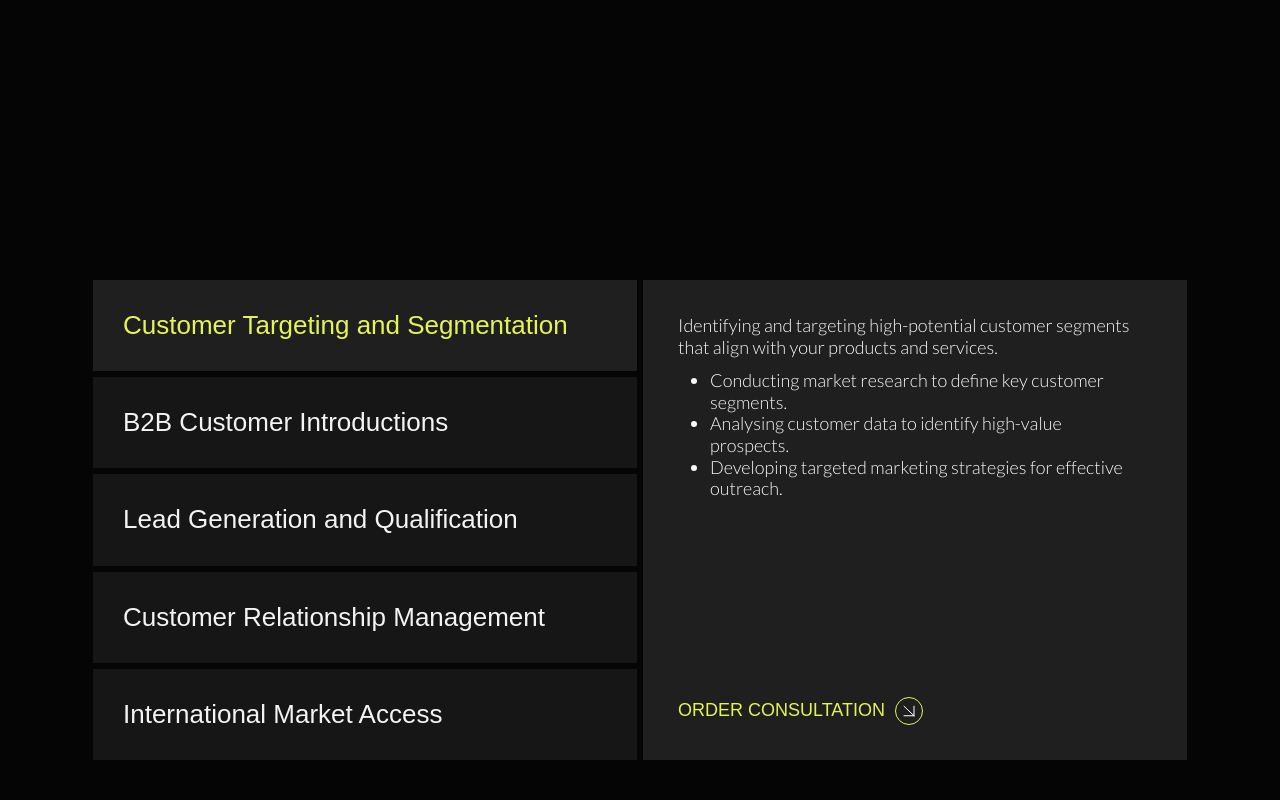
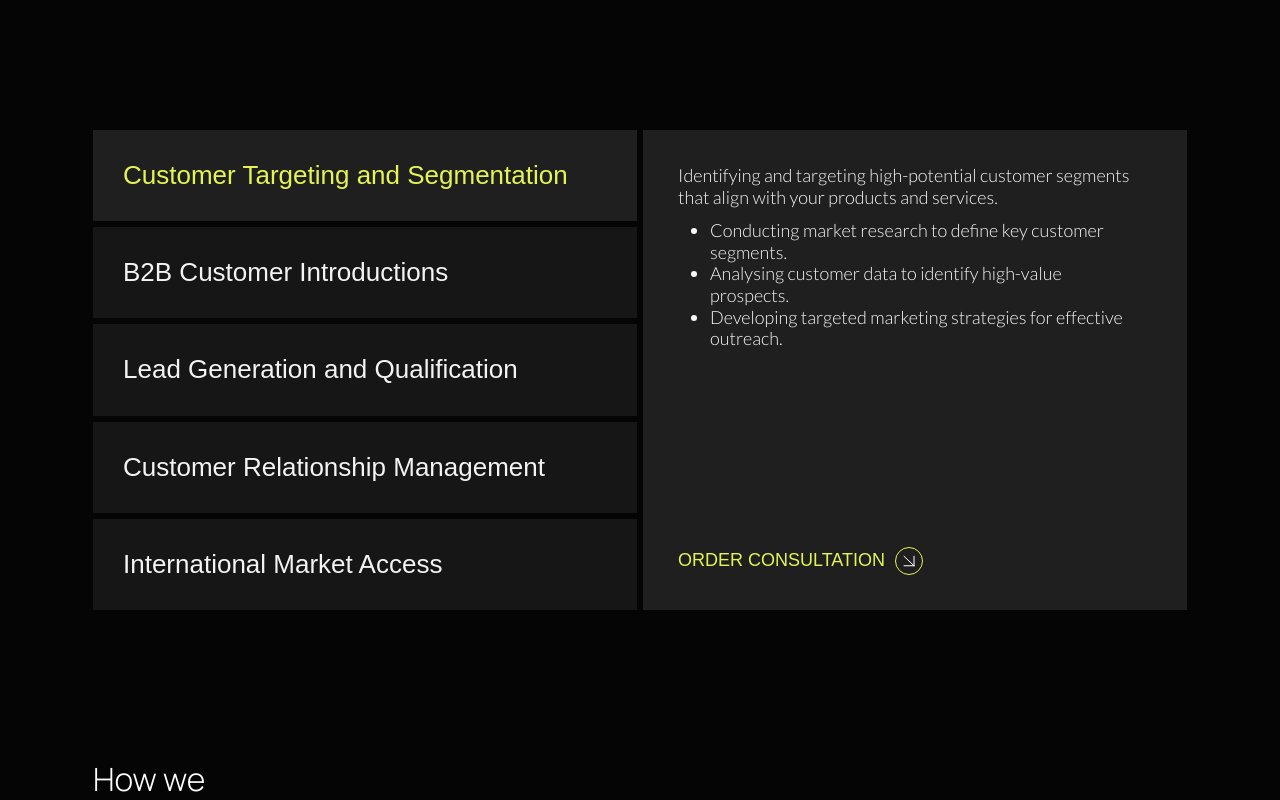
Before and after one commit to born2bemedia/danube-connections, a Next.js app: page /services/customer-introduction in a window 1280 px wide. Shown: the part 680-1480 px from the top of the page. Built offline with nearby package versions, Linux system fonts and the light colour scheme.

Commit message:
Fixed services adaptive

```diff
--- a/src/styles/services.scss
+++ b/src/styles/services.scss
@@ -642,9 +642,9 @@ body {
 }
 
 .solutions-tabs {
-  margin: rem(150) 0;
+  margin: rem(0) 0 rem(150) 0;
   @media (max-width: rem(992)) {
-    margin: rem(50) 0 rem(100);
+    margin: rem(0) 0 rem(100);
   }
   &__body {
     display: flex;
```
